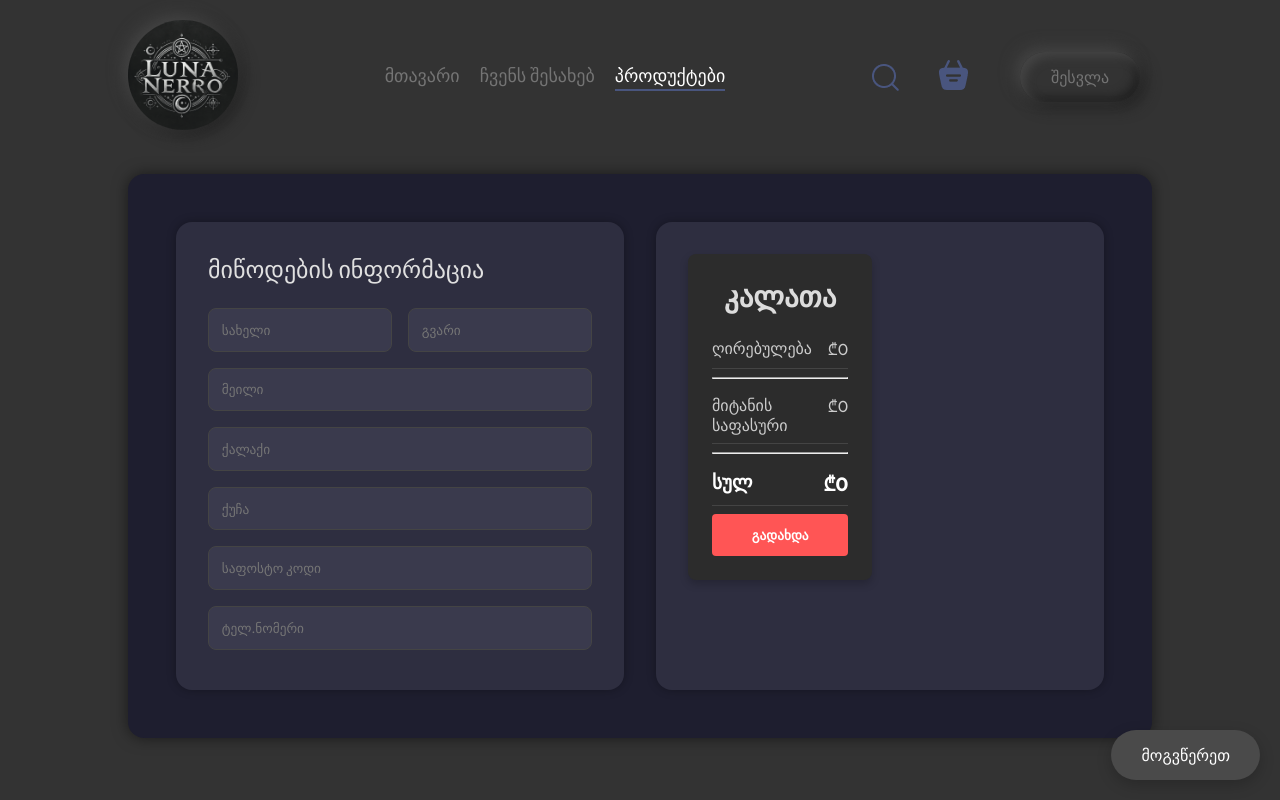
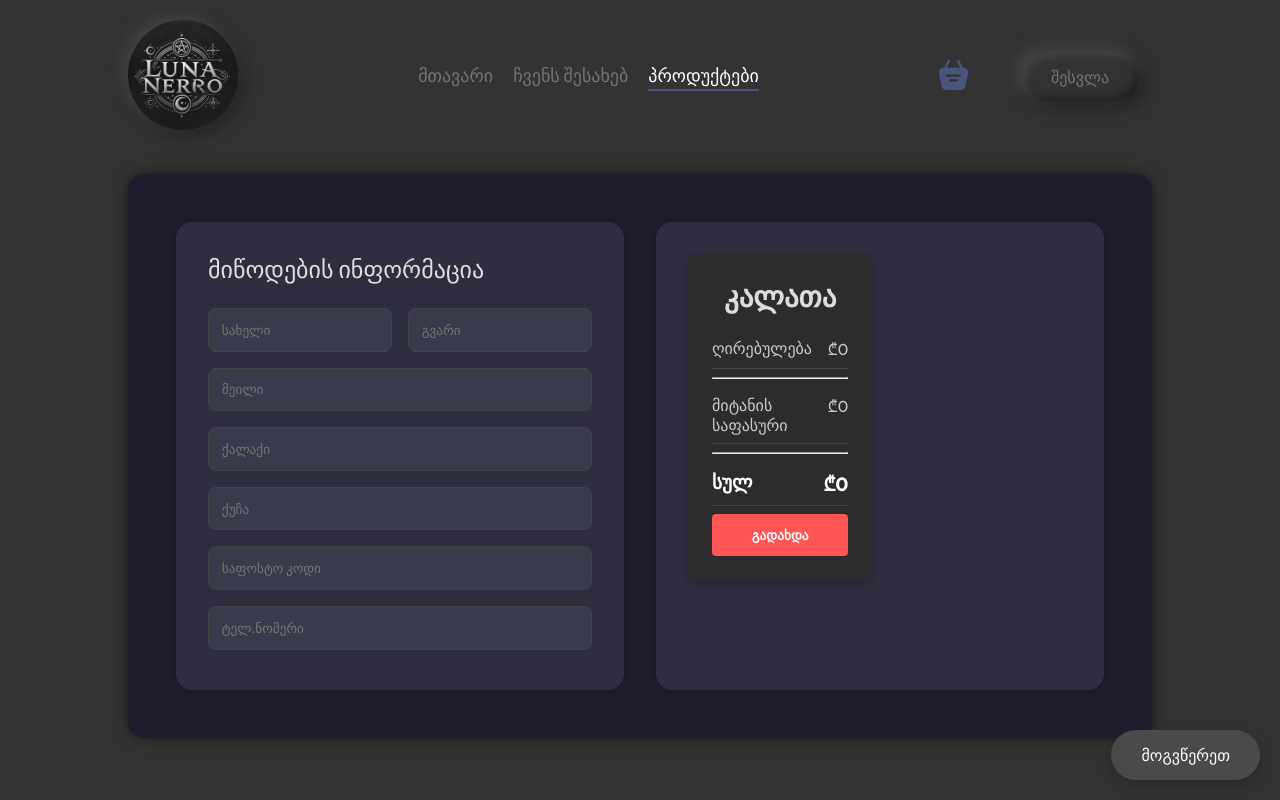
Before and after one commit to imedula/luna-nero, a React (Vite) app in the folder frontend/: page /luna-nero/order in a window 1280 px wide. Shown: the top 800 px of the page. Built offline with nearby package versions, Linux system fonts and the light colour scheme.

Commit message:
create server

```diff
--- a/frontend/src/components/Navbar/Navbar.jsx
+++ b/frontend/src/components/Navbar/Navbar.jsx
@@ -20,7 +20,7 @@ const Navbar = ({setShowLogin}) => {
         <a href='#explore-menu' onClick={()=>setMenu("menu")} className={menu==="menu"?"active":""}>პროდუქტები</a>
       </ul>
       <div className="navbar-right">
-        <img src={assets.search_icon} alt="" />
+        {/* <img src={assets.search_icon} alt="" /> */}
         <div className="navbar-serach-icon">
           <Link to='/cart'><img src={assets.basket_icon} alt="" /></Link>
           <div className={getTotalCartAmount()===0?"":"dot"}></div>
```
